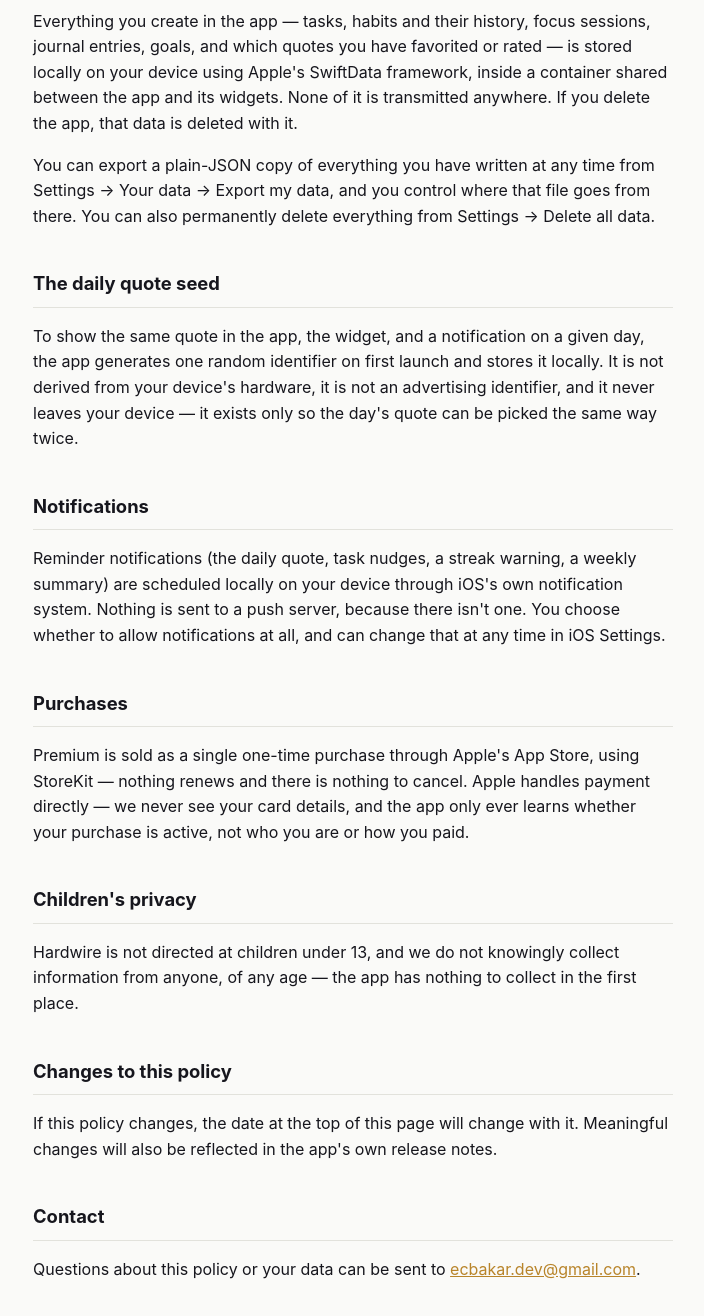
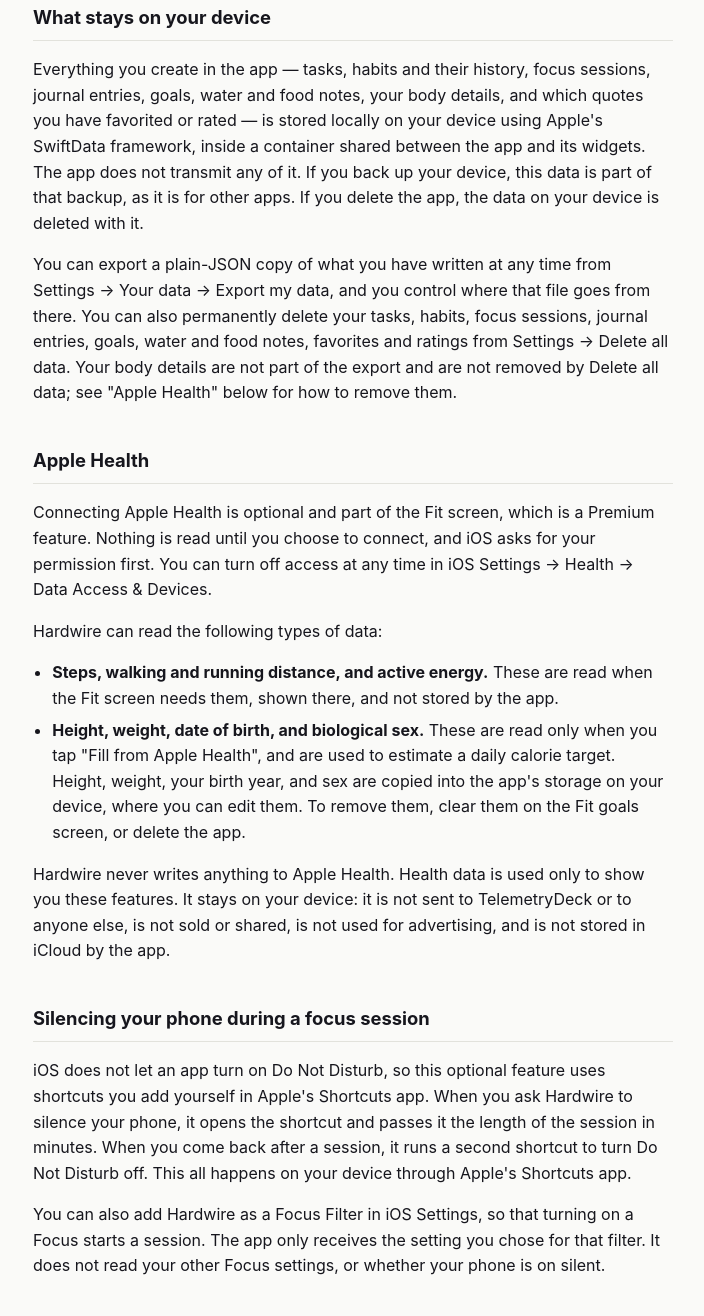
Before and after one commit to emircanbakar/disciplined-legal, a plain HTML site: page index.html in a window 1280 px wide. Shown: the part 1294-2610 px from the top of the page, without its empty margins (287-991 px from the left). Drawn offline with Linux system fonts and the light colour scheme.

Commit message:
add: describe Apple Health and the Focus shortcuts

```diff
--- a/index.html
+++ b/index.html
@@ -77,7 +77,7 @@
 <body>
 <main>
   <h1>Privacy Policy</h1>
-  <p class="updated">Hardwire for iOS · Effective September 2, 2026</p>
+  <p class="updated">Hardwire for iOS · Effective November 5, 2026</p>
 
   <div class="callout">
     <strong>In short:</strong> Hardwire has no account, no sign-in, and no
@@ -87,7 +87,9 @@
     The app does send a small number of anonymous usage events (which screens
     get used, whether a purchase happened) to a privacy-focused analytics
     service — never anything you typed, and never anything that identifies
-    you. The next section says exactly what that is and is not.
+    you. The next section says exactly what that is and is not. If you connect
+    Apple Health, what the app reads from it is never sent anywhere; see
+    "Apple Health" below.
   </div>
 
   <h2>Analytics</h2>
@@ -122,15 +124,53 @@
 
   <h2>What stays on your device</h2>
   <p>Everything you create in the app — tasks, habits and their history,
-  focus sessions, journal entries, goals, and which quotes you have favorited
-  or rated — is stored locally on your device using Apple's SwiftData
-  framework, inside a container shared between the app and its widgets. None
-  of it is transmitted anywhere. If you delete the app, that data is deleted
-  with it.</p>
-  <p>You can export a plain-JSON copy of everything you have written at any
-  time from Settings → Your data → Export my data, and you control where
-  that file goes from there. You can also permanently delete everything from
-  Settings → Delete all data.</p>
+  focus sessions, journal entries, goals, water and food notes, your body
+  details, and which quotes you have favorited or rated — is stored locally
+  on your device using Apple's SwiftData framework, inside a container shared
+  between the app and its widgets. The app does not transmit any of it. If
+  you back up your device, this data is part of that backup, as it is for
+  other apps. If you delete the app, the data on your device is deleted with
+  it.</p>
+  <p>You can export a plain-JSON copy of what you have written at any time
+  from Settings → Your data → Export my data, and you control where that file
+  goes from there. You can also permanently delete your tasks, habits, focus
+  sessions, journal entries, goals, water and food notes, favorites and
+  ratings from Settings → Delete all data. Your body details are not part of
+  the export and are not removed by Delete all data; see "Apple Health"
+  below for how to remove them.</p>
+
+  <h2>Apple Health</h2>
+  <p>Connecting Apple Health is optional and part of the Fit screen, which is
+  a Premium feature. Nothing is read until you choose to connect, and iOS asks
+  for your permission first. You can turn off access at any time in iOS
+  Settings → Health → Data Access &amp; Devices.</p>
+  <p>Hardwire can read the following types of data:</p>
+  <ul>
+    <li><strong>Steps, walking and running distance, and active energy.</strong>
+    These are read when the Fit screen needs them, shown there, and not stored
+    by the app.</li>
+    <li><strong>Height, weight, date of birth, and biological sex.</strong>
+    These are read only when you tap "Fill from Apple Health", and are used to
+    estimate a daily calorie target. Height, weight, your birth year, and sex
+    are copied into the app's storage on your device, where you can edit them.
+    To remove them, clear them on the Fit goals screen, or delete the app.</li>
+  </ul>
+  <p>Hardwire never writes anything to Apple Health. Health data is used only
+  to show you these features. It stays on your device: it is not sent to
+  TelemetryDeck or to anyone else, is not sold or shared, is not used for
+  advertising, and is not stored in iCloud by the app.</p>
+
+  <h2>Silencing your phone during a focus session</h2>
+  <p>iOS does not let an app turn on Do Not Disturb, so this optional feature
+  uses shortcuts you add yourself in Apple's Shortcuts app. When you ask
+  Hardwire to silence your phone, it opens the shortcut and passes it the
+  length of the session in minutes. When you come back after a session, it
+  runs a second shortcut to turn Do Not Disturb off. This all happens on your
+  device through Apple's Shortcuts app.</p>
+  <p>You can also add Hardwire as a Focus Filter in iOS Settings, so that
+  turning on a Focus starts a session. The app only receives the setting you
+  chose for that filter. It does not read your other Focus settings, or
+  whether your phone is on silent.</p>
 
   <h2>The daily quote seed</h2>
   <p>To show the same quote in the app, the widget, and a notification on a
```
